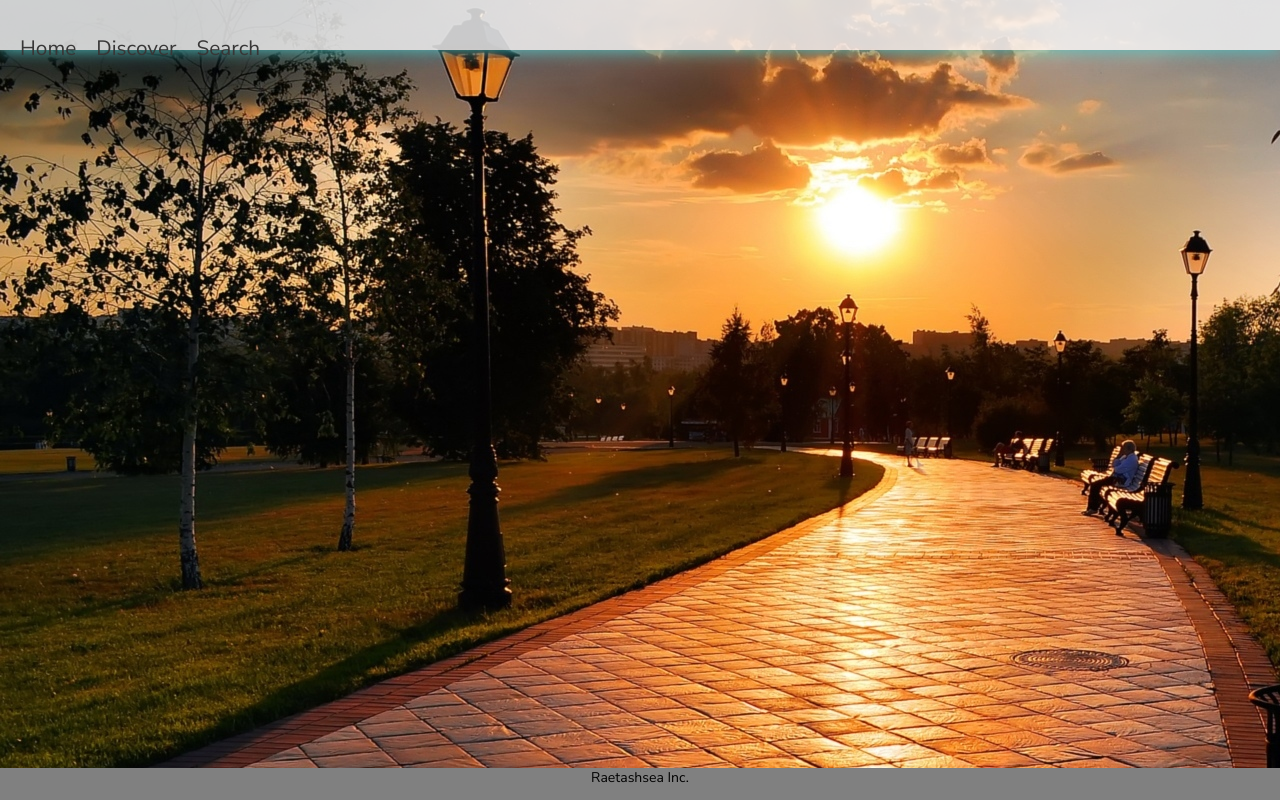
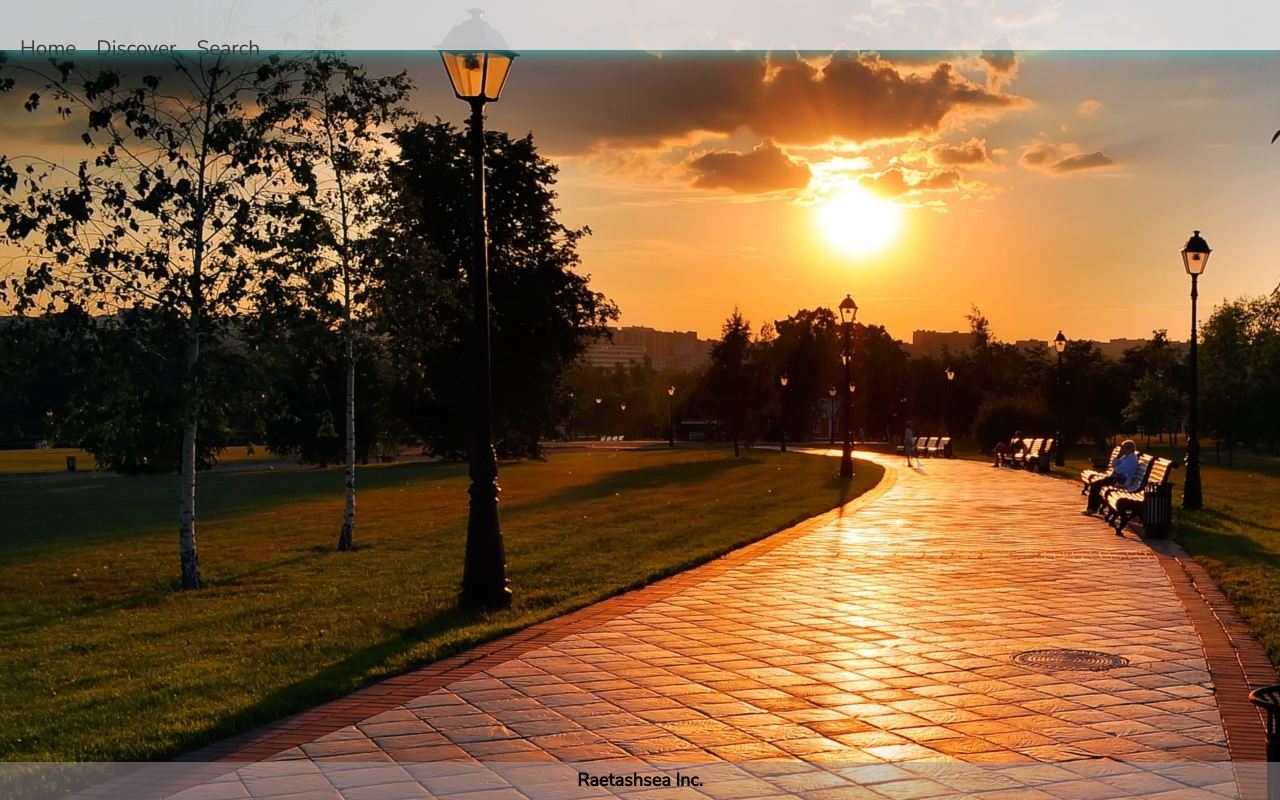
Before and after one commit to Niiitasha/PairRent, a React (Create React App) app in the folder clients/: page /ProfilePage/1 in a window 1280 px wide. Built offline with nearby package versions, Linux system fonts and the light colour scheme; a web font is replaced by a local one; what jquery-ajax would draw is missing.

Commit message:
footer changes

```diff
--- a/clients/src/index.css
+++ b/clients/src/index.css
@@ -14,10 +14,12 @@ body {
   text-align: center;
   vertical-align: bottom;
   color: transparent;
-  font-size: 14px;
   height:4%;
   bottom:0%;
-  background: gray;
+  font-size: 18px;
+  background: rgba(163, 147, 148, 0.5);
+  padding-top: 6px;
+  font-weight: bolder;
 }
 
 .discoverBackgroundDiv {
@@ -107,7 +109,7 @@ body {
 .mainNav {
   padding-top: 10px;
   padding-bottom: 10px;
-  background-color: rgba(250, 250, 250, 0.8);
+  background-color: rgba(238, 238, 238, 0.8);
   height: 15px;
   width: 100%;
   box-shadow: 0 0 18px #52c9c9;
```
Also changed, not shown: clients/src/reducers/index.js (+6 -2 lines).
